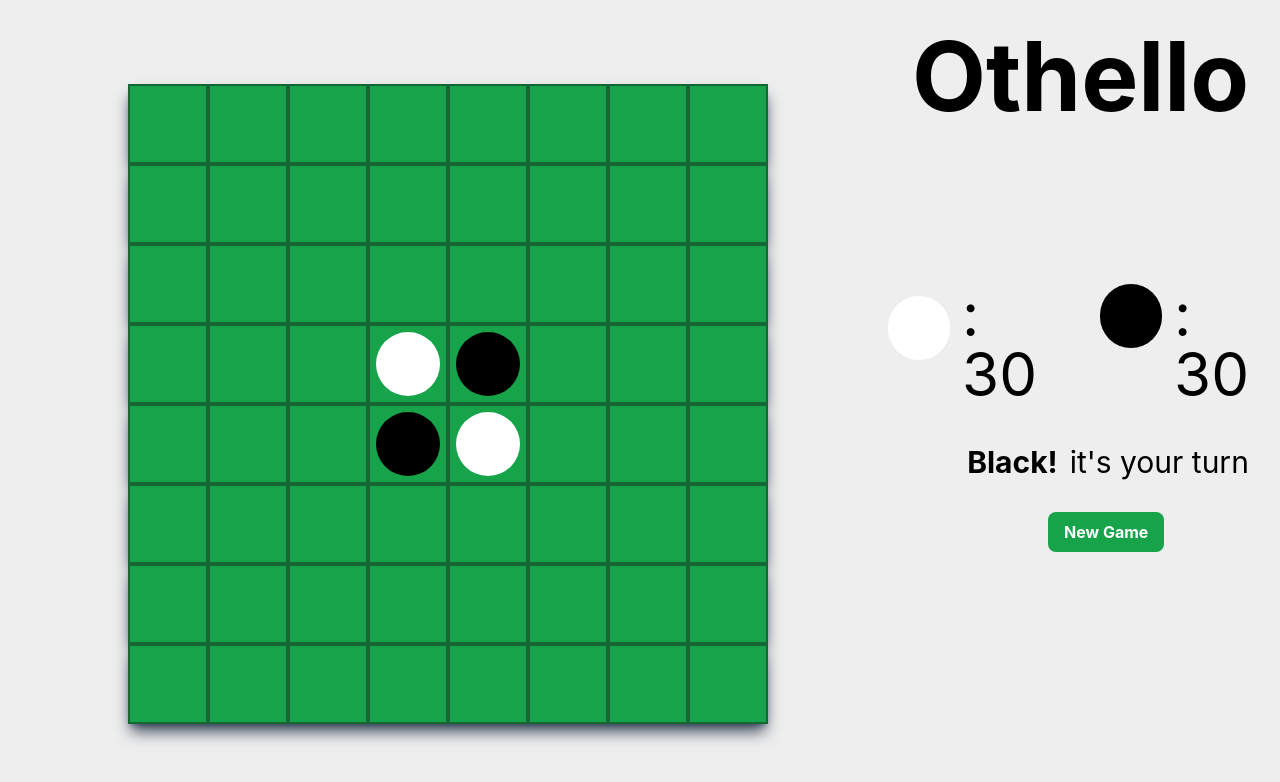
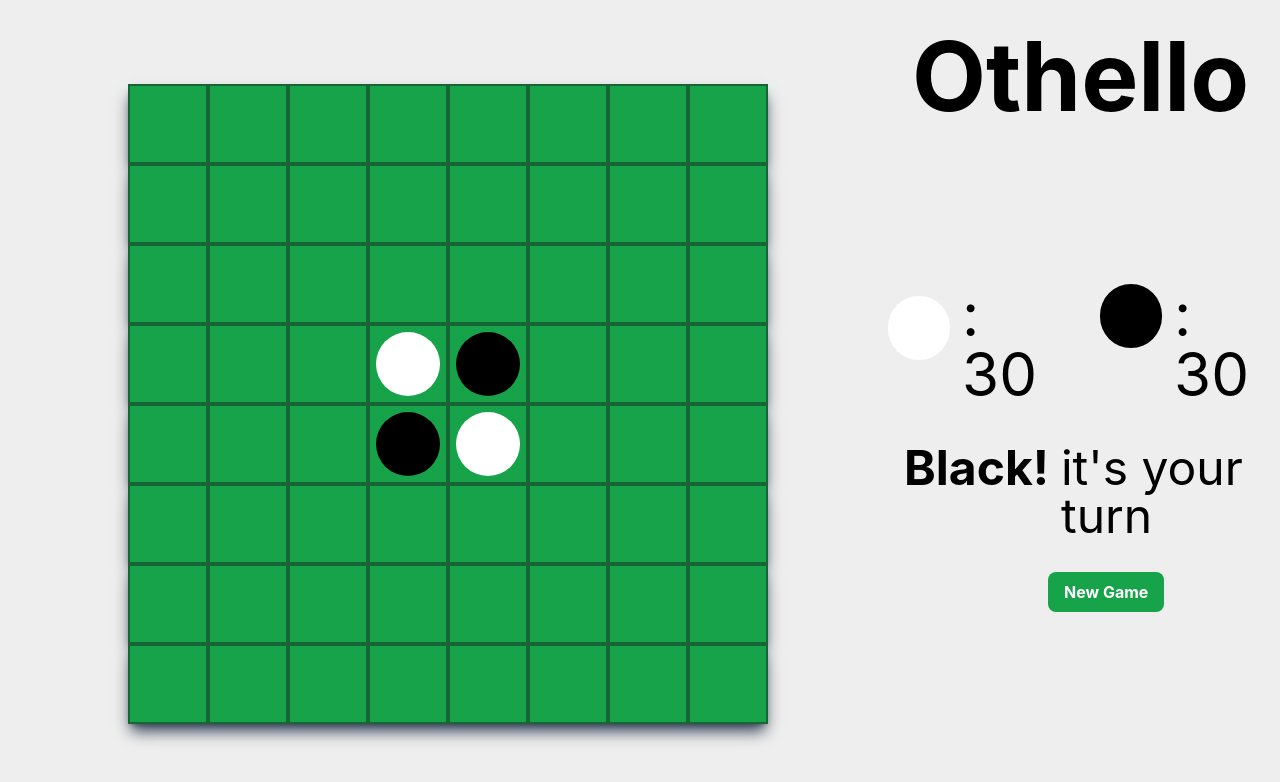
Before and after one commit to AngelaPatarroyo/othello-proyecto, a React (Create React App) app: page / in a window 1280 px wide. Shown: the top 782 px of the page. Built offline with nearby package versions, Linux system fonts and the light colour scheme.

Commit message:
last update for today

```diff
--- a/src/components/ScoreBoard.jsx
+++ b/src/components/ScoreBoard.jsx
@@ -26,7 +26,7 @@
                 <div className=" ml-8 bg-black h-16 w-16 rounded-full mr-3 mt-8"></div>
                 <div className="flex text-6xl justify-center mt-8">: {blackCount}</div>
                 </div>
-                <div className="flex justify-center text-3xl mt-10 ml-28"> <b className="mr-3">{turn === false ? 'White! ' : 'Black! '} </b>  it's your turn</div>
+                <div className="flex justify-center text-5xl mt-10 ml-20"> <b className="mr-3">{turn === false ? 'White! ' : 'Black! '} </b>  it's your turn</div>
                 <button
                     onClick={resetGame}
                     className="ml-56 mb-8 mt-8 bg-green-600 text-white font-bold rounded-lg py-2 px-4
```
